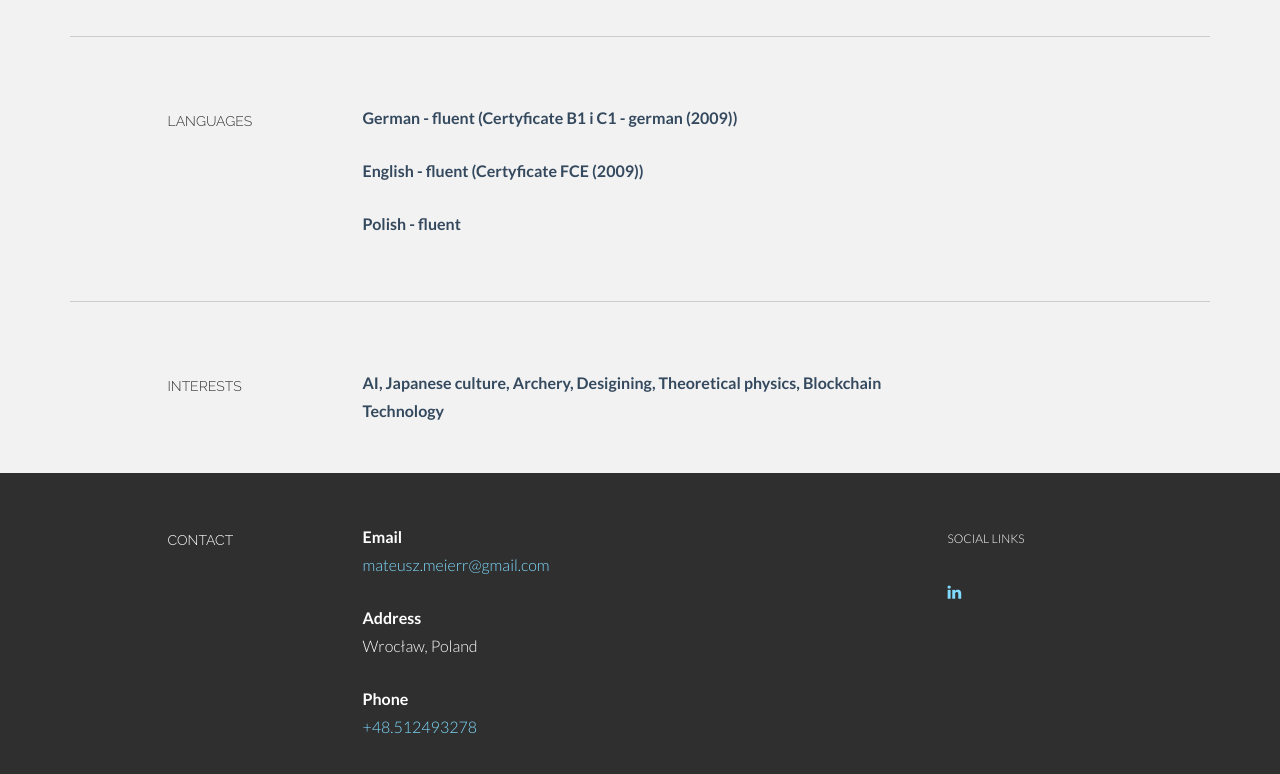
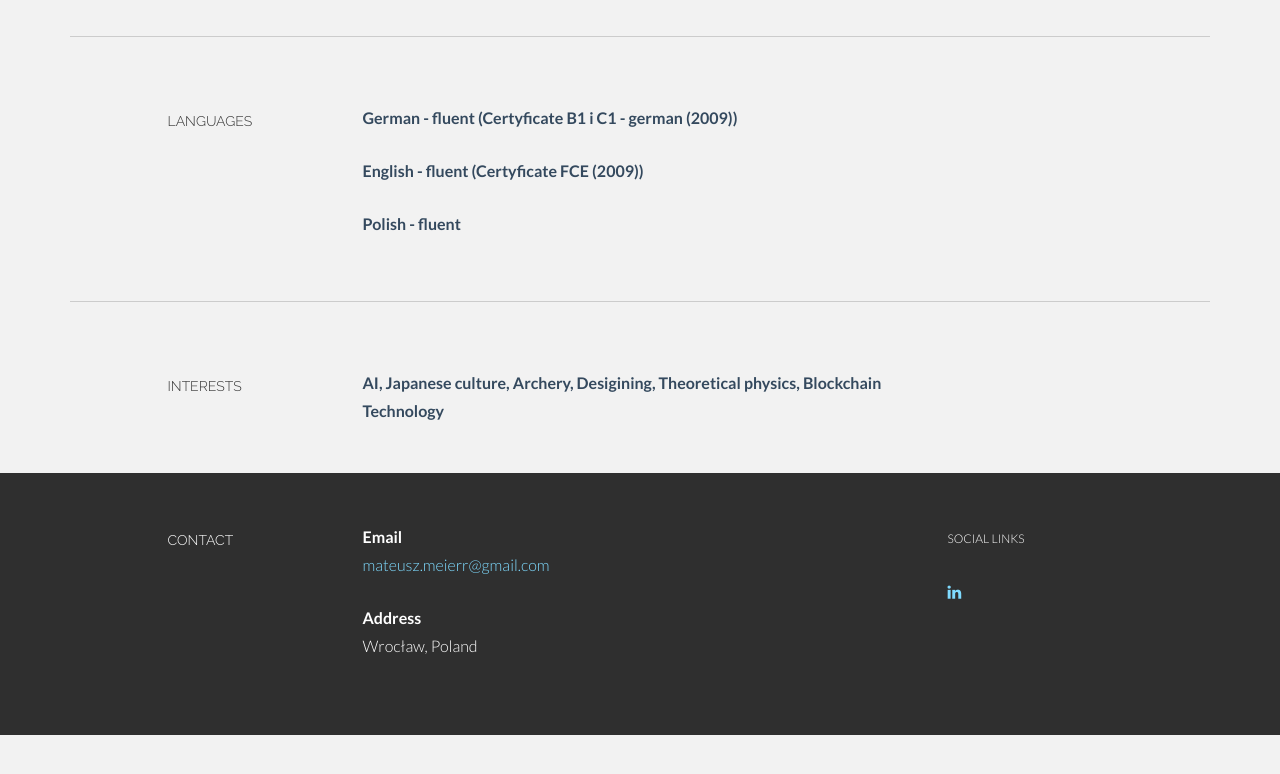
Before and after one commit to mateuszmeier/mateuszmeier.github.io, a plain HTML site: page index.html in a window 1280 px wide. Shown: the part 2202-2976 px from the top of the page. After the commit the page ends 2937 px from the top, so only its background shows below. Drawn offline with Linux system fonts and the light colour scheme.

Commit message:
removing the tel. number

```diff
--- a/index.html
+++ b/index.html
@@ -239,10 +239,7 @@
 
       					<p><t>Address</t><br/>
       						Wrocław, Poland <br/>
-      					</p>
 
-      					<p><t>Phone</t><br/>
-      						<a href="tel:+48.512493278" class="tel">+48.512493278</a> <br/>
       					</p>
       				</div>
       				<div class="col-lg-3">
```
